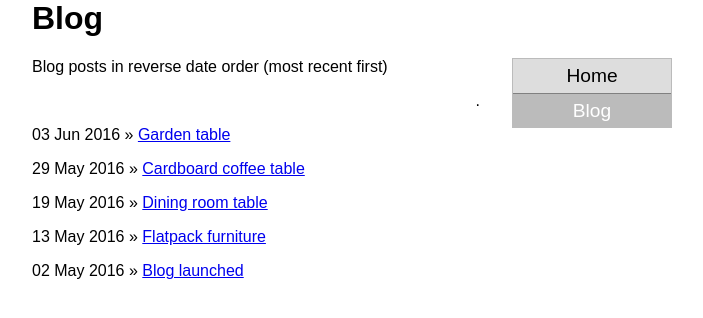
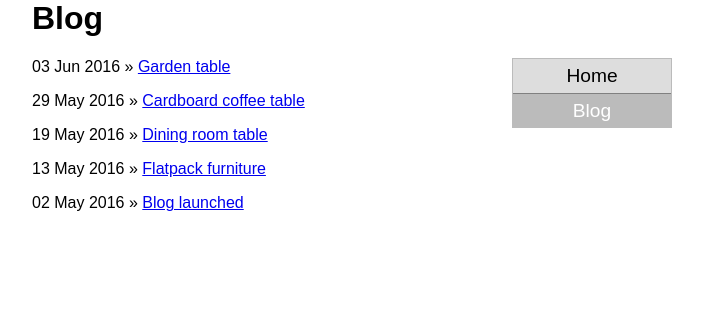
Before and after one commit to arfwilliamson/arfwilliamson.github.io, a Jekyll site: the page built from blog.html, in a window 1280 px wide. Shown: the top 318 px of the page, without its empty margins (208-911 px from the left). Built offline with Jekyll 4.4.1, drawn with Linux system fonts in a browser that asks for light colours.

Commit message:
Update blog.html

```diff
--- a/blog.html
+++ b/blog.html
@@ -2,8 +2,6 @@
 layout: default
 title: Blog
 ---
-<p align=left>Blog posts in reverse date order (most recent first)</p>
-<p align=right>.</p>
 {% for post in site.posts %}
     <p>
       {{ post.date | date_to_string }}
```
